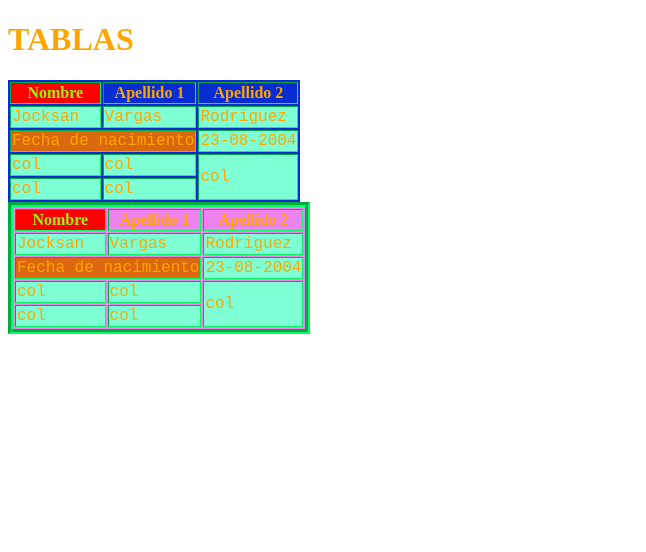
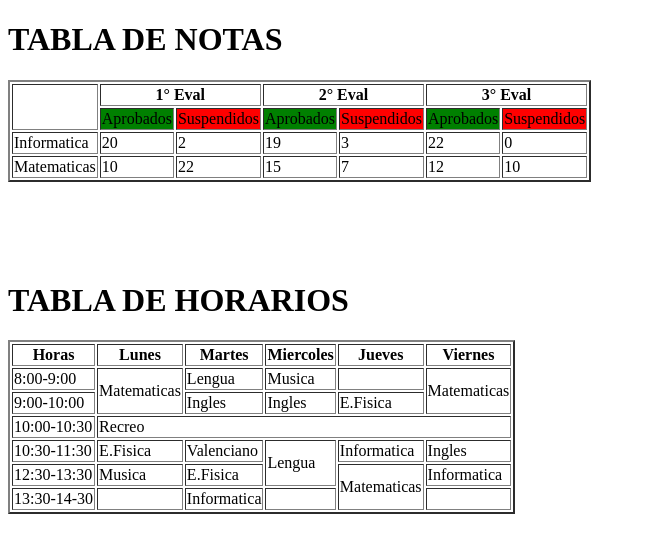
Before and after one commit to Joxini/Web1UTN2023, a plain HTML site: page tablaCss/index.html in a window 1280 px wide. Shown: the whole page, without its empty margins (0-646 px from the left). Drawn offline with Linux system fonts and the light colour scheme.

Commit message:
Falta los colores

```diff
--- a/tablaCss/css/main.css
+++ b/tablaCss/css/main.css
@@ -1,20 +1,11 @@
-#colFechaNac{
-    background-color: rgb(219, 103, 15);
+
+#Aprobados{
+    background-color: green;
+}
+#Suspendidos{
+    background-color: red;
 }
 
-*{color: orange;}
-
-td{
-    font-family: 'Courier New', Courier, monospace;
+#tabla1{
+    margin-bottom: 100px;
 }
-
-.table1{
-    color: chocolate;
-    background-color: rgb(7, 44, 210);
-    border-style: hidden;
-}
-.table2{
-    color:bisque;
-    background-color: violet;
-    border-style: groove;
-}
--- a/tablaCss/index.html
+++ b/tablaCss/index.html
@@ -5,68 +5,93 @@
     <meta http-equiv="X-UA-Compatible" content="IE=edge">
     <meta name="viewport" content="width=device-width, initial-scale=1.0">
     <title>Tablas CSS</title>
-    <style>
-        td{
-            background-color: aquamarine;
-        }
-        table{
-            border-color: rgb(2, 253, 98);
-            border-width: 5px;
-            border-style: outset;
-        }
-    </style>
     <link rel="stylesheet" href="css/main.css">
 </head>
 <body>
-    <h1>TABLAS</h1>
-    <table border="2" class="table1">
+    <h1>TABLA DE NOTAS </h1>
+    <table border="2" id="tabla1">
         <tr>
-            <th style="background-color:red; color:rgb(150, 244, 9)">Nombre</th>
-            <th>Apellido 1</th>
-            <th>Apellido 2</th>
+            <th rowspan="2" ></th>
+            <th colspan="2">1° Eval</th>
+            <th colspan="2">2° Eval</th>
+            <th colspan="2">3° Eval</th>
         </tr>
         <tr>
-            <td>Jocksan</td>
-            <td>Vargas</td>
-            <td>Rodriguez</td>
+            <td id="Aprobados">Aprobados</td>
+            <td id="Suspendidos">Suspendidos</td>
+            <td id="Aprobados">Aprobados</td>
+            <td id="Suspendidos">Suspendidos</td>
+            <td id="Aprobados">Aprobados</td>
+            <td id="Suspendidos">Suspendidos</td>
         </tr>
         <tr>
-            <td colspan="2" id="colFechaNac">Fecha de nacimiento</td>
-            <td>23-08-2004</td>
+            <td>Informatica</td>
+            <td>20</td>
+            <td>2</td>
+            <td>19</td>
+            <td>3</td>
+            <td>22</td>
+            <td>0</td>
         </tr>
         <tr>
-            <td>col</td>
-            <td>col</td>
-            <td rowspan="2">col</td>
+            <td>Matematicas</td>
+            <td>10</td>
+            <td>22</td>
+            <td>15</td>
+            <td>7</td>
+            <td>12</td>
+            <td>10</td>
+        </tr>
+    </table>
+    <table border="2">
+        <h1>TABLA DE HORARIOS </h1>
+        <tr>
+            <th>Horas</th>
+            <th>Lunes</th>
+            <th>Martes</th>
+            <th>Miercoles</th>
+            <th>Jueves</th>
+            <th>Viernes</th>
         </tr>
         <tr>
-            <td>col</td>
-            <td>col</td>
-        </tr>
-    </table>
-    <table border="2" class="table2">
-        <tr>
-            <th style="background-color:red; color:rgb(150, 244, 9)">Nombre</th>
-            <th>Apellido 1</th>
-            <th>Apellido 2</th>
+            <td>8:00-9:00</td>
+            <td rowspan="2">Matematicas</td>
+            <td>Lengua</td>
+            <td>Musica</td>
+            <td></td>
+            <td rowspan="2">Matematicas</td>
         </tr>
         <tr>
-            <td>Jocksan</td>
-            <td>Vargas</td>
-            <td>Rodriguez</td>
+            <td>9:00-10:00</td>
+            <td>Ingles</td>
+            <td>Ingles</td>
+            <td>E.Fisica</td>
         </tr>
         <tr>
-            <td colspan="2" id="colFechaNac">Fecha de nacimiento</td>
-            <td>23-08-2004</td>
+            <td>10:00-10:30</td>
+            <td colspan="5">Recreo</td>
         </tr>
         <tr>
-            <td>col</td>
-            <td>col</td>
-            <td rowspan="2">col</td>
+            <td>10:30-11:30</td>
+            <td>E.Fisica</td>
+            <td>Valenciano</td>
+            <td rowspan="2S">Lengua</td>
+            <td>Informatica</td>
+            <td>Ingles</td>
         </tr>
         <tr>
-            <td>col</td>
-            <td>col</td>
+            <td>12:30-13:30</td>
+            <td>Musica</td>
+            <td>E.Fisica</td>
+            <td rowspan="2">Matematicas</td>
+            <td>Informatica</td>
+        </tr>
+        <tr>
+            <td>13:30-14-30</td>
+            <td></td>
+            <td>Informatica</td>
+            <td></td>
+            <td></td>
         </tr>
     </table>
 </body>
```
Also changed, not shown: Jocksan/LIMON.html (deleted, +0 -16 lines), Jocksan/NARANJA.html (deleted, +0 -16 lines), Jocksan/Pagina.html (deleted, +0 -94 lines), Jocksan/css/main.css (deleted), Jocksan/img/limon.jpg (deleted), Jocksan/img/naranja.jpg (deleted).
